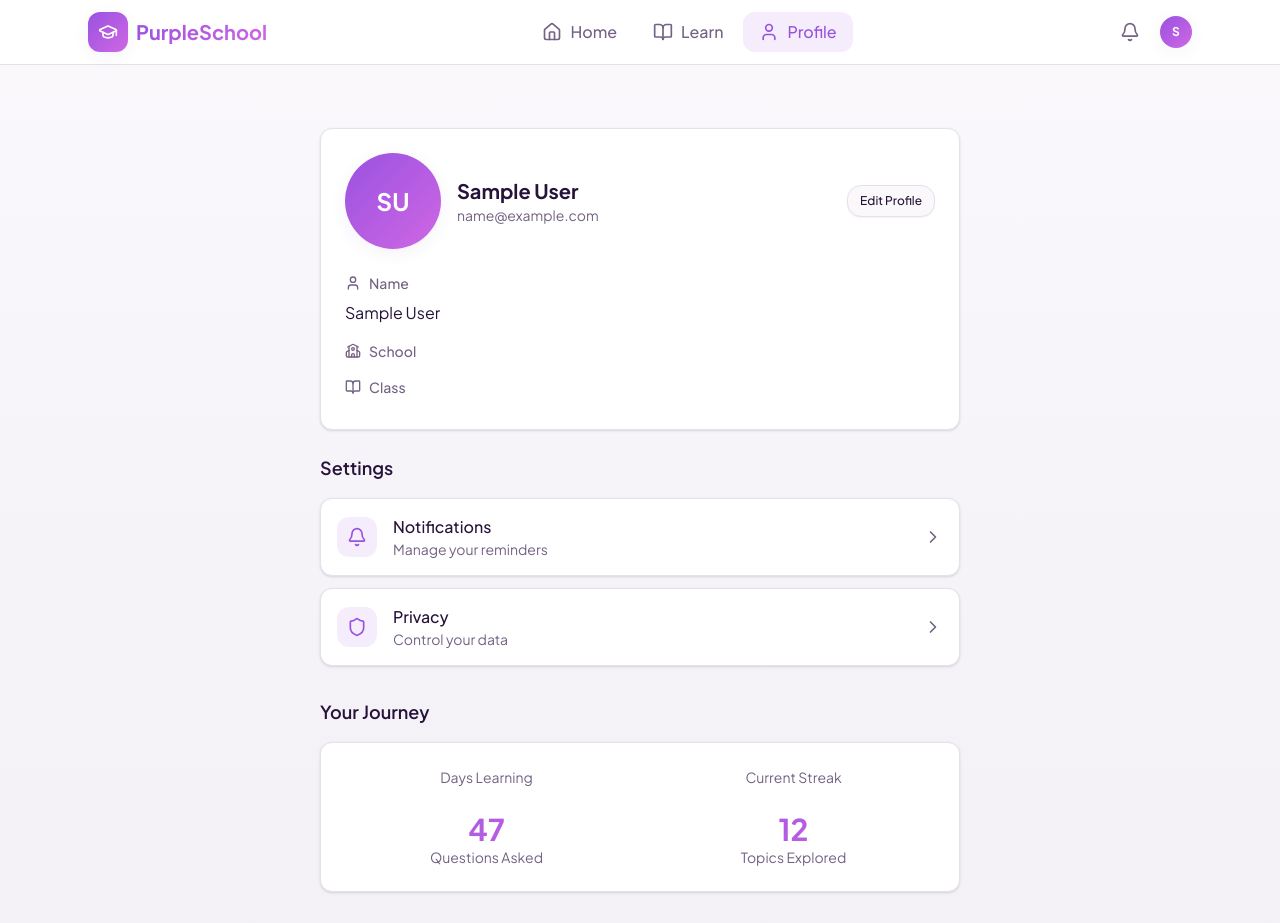
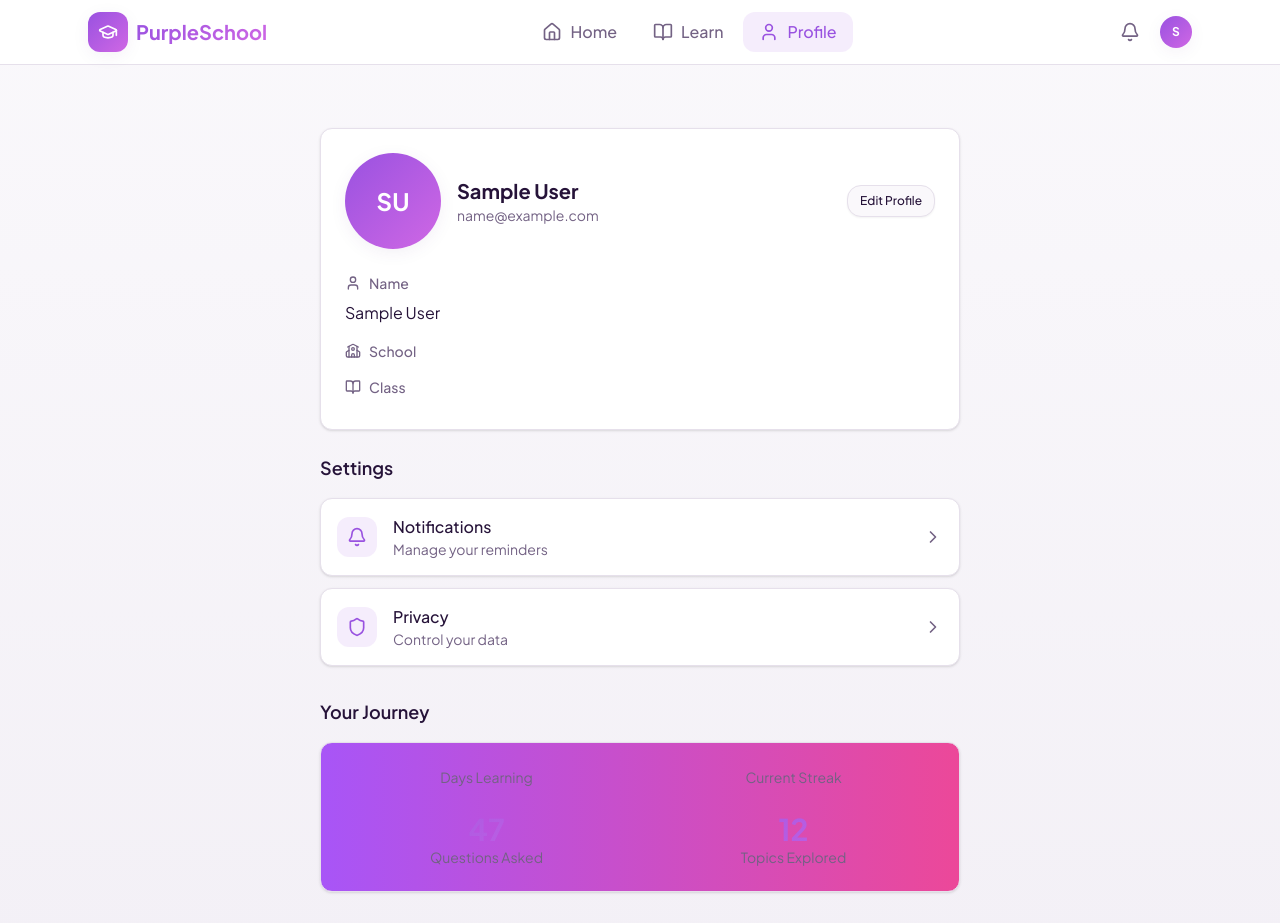
Before and after one commit to osita-dev/purpleschools, a React (Vite) app: page /profile in a window 1280 px wide. Shown: the top 923 px of the page. Built offline with nearby package versions, Linux system fonts and the light colour scheme; sample sign-in values are in the browser's storage; the HTML template or start-up script is replaced by a standard one.

Commit message:
first commit

```diff
--- a/src/components/ui/card.tsx
+++ b/src/components/ui/card.tsx
@@ -1,22 +1,32 @@
 import * as React from "react"
-
 import { cn } from "@/lib/utils"
 
-const Card = React.forwardRef<
-  HTMLDivElement,
-  React.HTMLAttributes<HTMLDivElement>
->(({ className, ...props }, ref) => (
+// ✅ 1. Added CardProps interface to include 'variant'
+// Previously, Card just used React.HTMLAttributes<HTMLDivElement>, which caused TS errors on 'variant'
+interface CardProps extends React.HTMLAttributes<HTMLDivElement> {
+  variant?: "default" | "gradient"
+}
+
+// ✅ 2. Updated Card component to accept variant
+const Card = React.forwardRef<HTMLDivElement, CardProps>(
+  ({ className, variant = "default", ...props }, ref) => {
+    return (
       <div
         ref={ref}
         className={cn(
           "rounded-xl border bg-card text-card-foreground shadow",
+          // ✅ 3. Added variant styling logic for 'gradient'
+          variant === "gradient" && "bg-gradient-to-r from-purple-500 to-pink-500 text-white",
           className
         )}
         {...props}
       />
-))
+    )
+  }
+)
 Card.displayName = "Card"
 
+// Subcomponents stay the same — no variant needed
 const CardHeader = React.forwardRef<
   HTMLDivElement,
   React.HTMLAttributes<HTMLDivElement>
@@ -73,4 +83,5 @@ const CardFooter = React.forwardRef<
 ))
 CardFooter.displayName = "CardFooter"
 
+// ✅ 4. Export everything as before
 export { Card, CardHeader, CardFooter, CardTitle, CardDescription, CardContent }
--- a/src/pages/AuthPage.tsx
+++ b/src/pages/AuthPage.tsx
@@ -74,7 +74,7 @@ export default function AuthPage() {
         transition={{ delay: 0.3 }}
         className="flex-1 px-4 pb-8"
       >
-        <Card className="max-w-md mx-auto" variant="glass">
+        <Card className="max-w-md mx-auto">
           <CardHeader className="text-center pb-4">
             <CardTitle className="text-2xl">
               {isLogin ? "Welcome Back!" : "Join PurpleSchool"}
```
Lines whose indentation alone changed are shown as unchanged.
